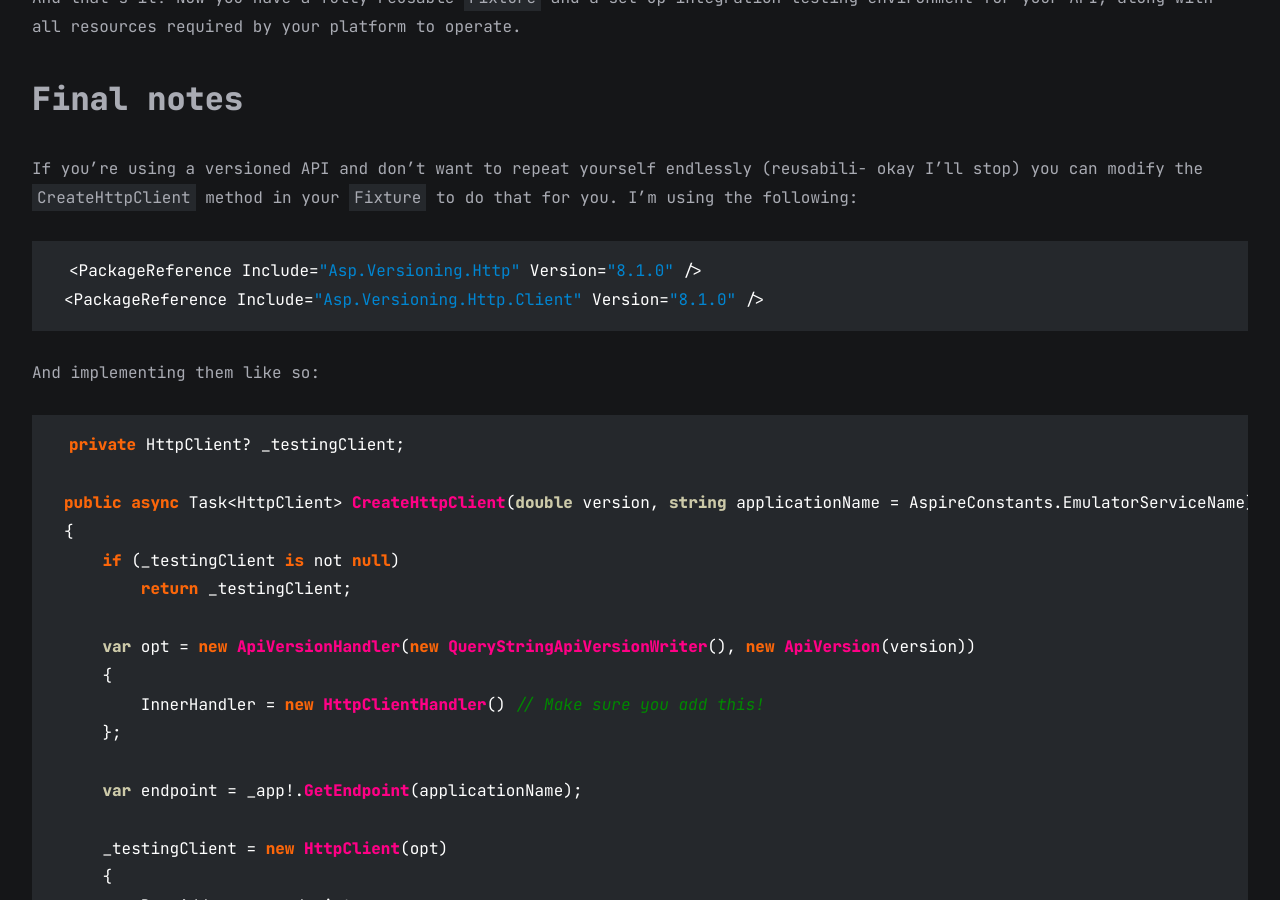
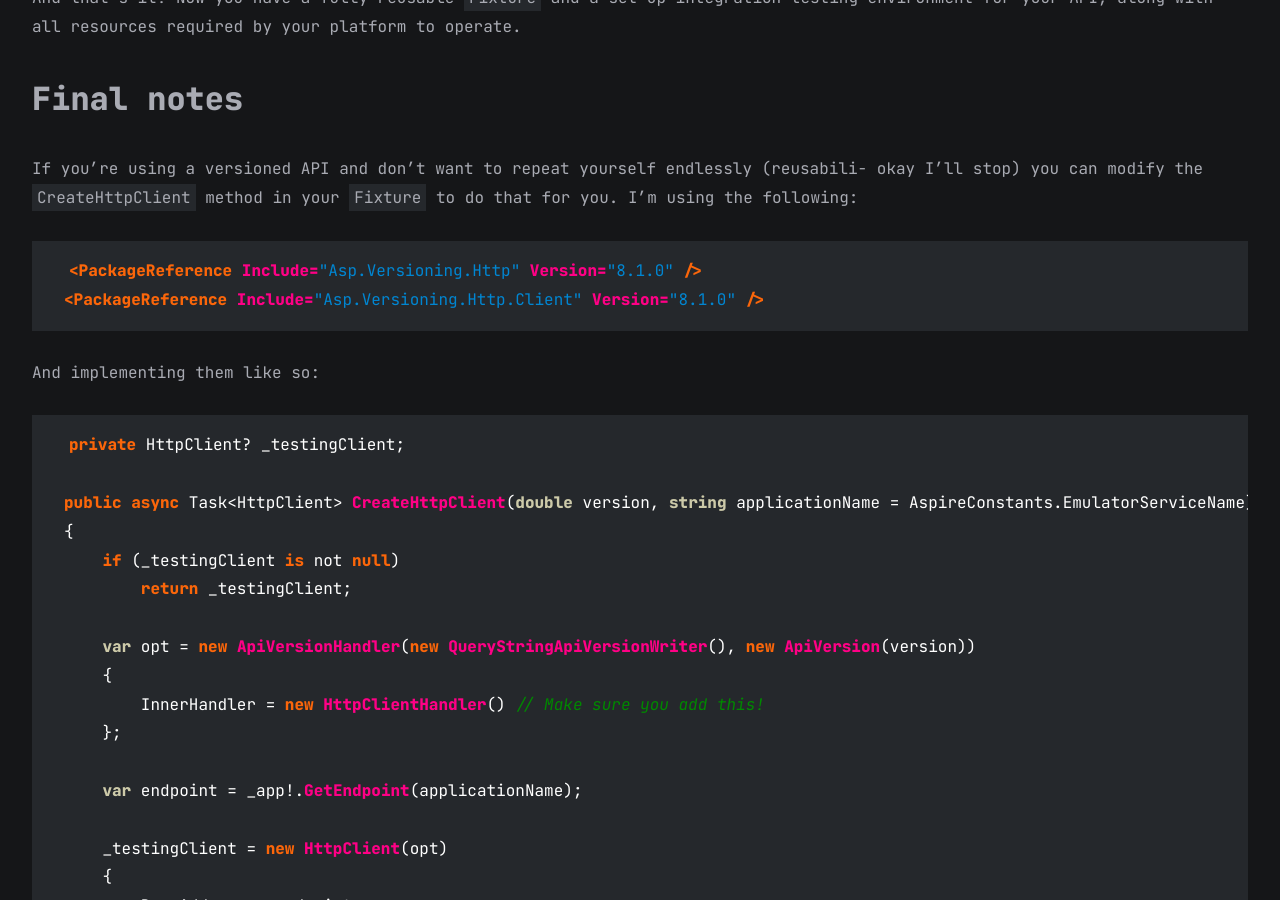
Before and after one commit to james-gould/PersonalBlog, a Jekyll site: the page built from all_collections/_posts/2025-15-08-NET-Aspire-Integration-Testing-Troubleshooting.md, in a window 1280 px wide and 900 px high, scrolled down 7403 px. Built offline with Jekyll 4.4.1, drawn with Linux system fonts in a browser that asks for light colours.

````diff
--- a/all_collections/_posts/2025-15-08-NET-Aspire-Integration-Testing-Troubleshooting.md
+++ b/all_collections/_posts/2025-15-08-NET-Aspire-Integration-Testing-Troubleshooting.md
@@ -208,7 +208,7 @@ And that's it! Now you have a fully reusable `Fixture` and a set up integration
 
 If you're using a versioned API and don't want to repeat yourself endlessly (reusabili- okay I'll stop) you can modify the `CreateHttpClient` method in your `Fixture` to do that for you. I'm using the following:
 
-```csharp
+```xml
 <PackageReference Include="Asp.Versioning.Http" Version="8.1.0" />
 <PackageReference Include="Asp.Versioning.Http.Client" Version="8.1.0" />
 ```
````
